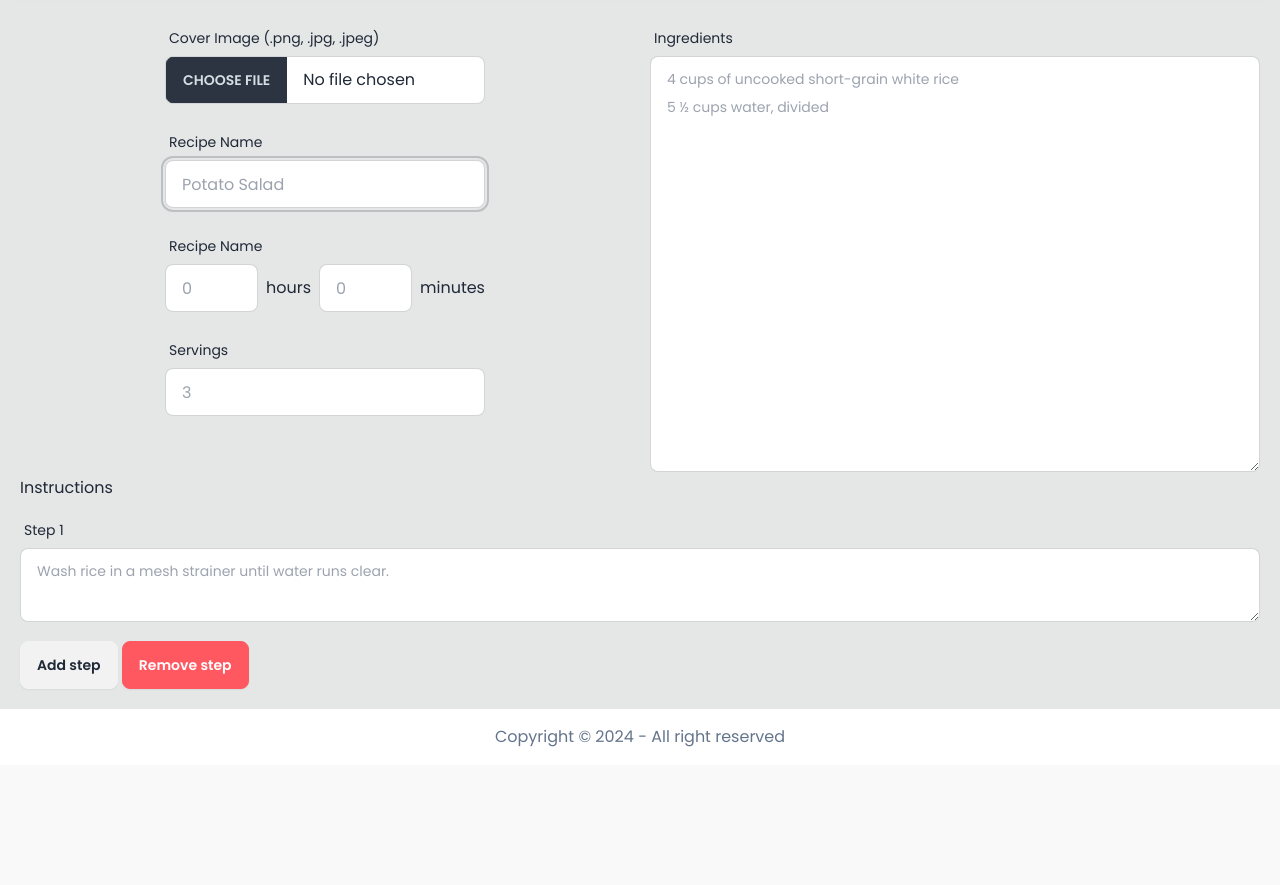
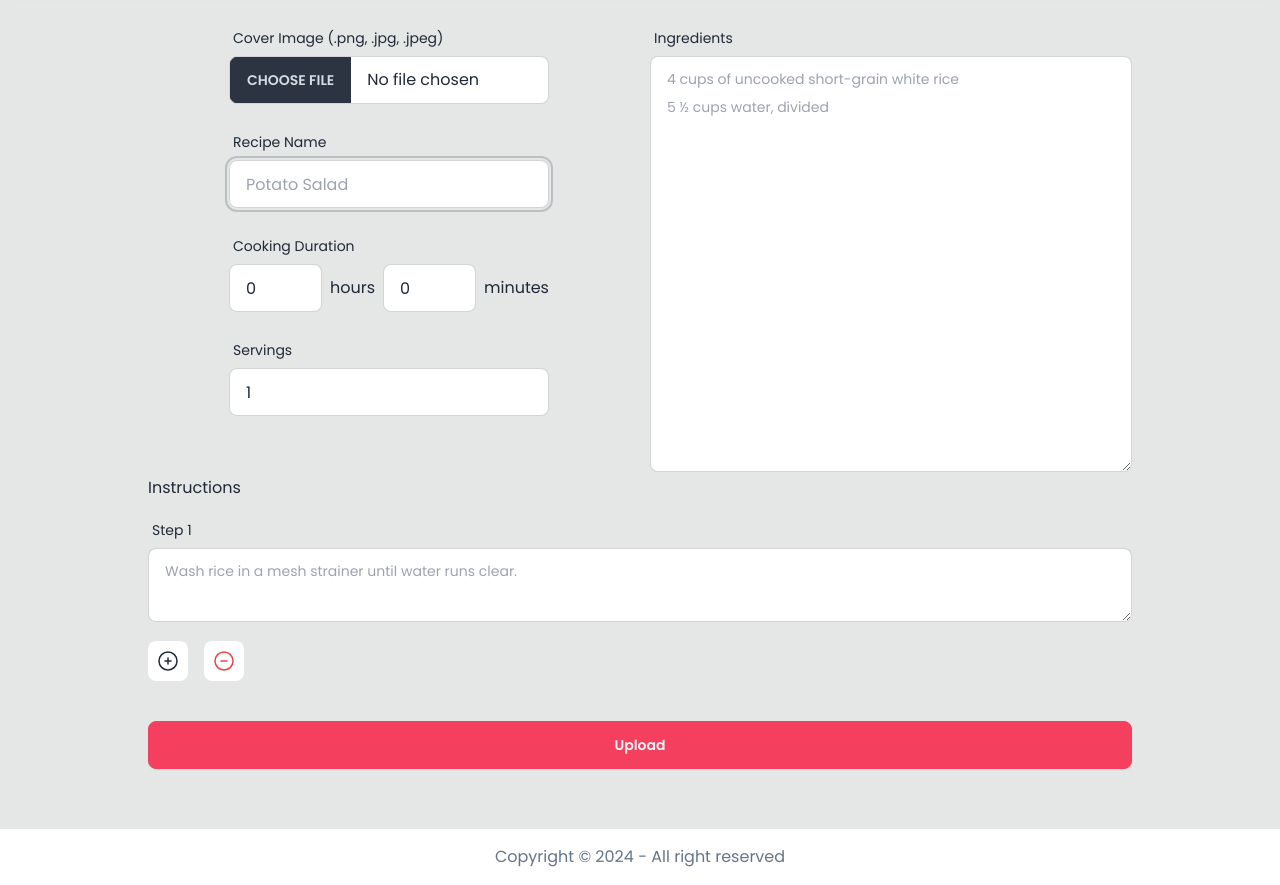
Before and after one commit to AKThu/EasyRecipe, a Flask app: page /upload in a window 1280 px wide. Shown: the part 80-965 px from the top of the page. Before the commit the page ends 827 px from the top, so only its background shows below. Run offline with Flask 3, Linux system fonts and the light colour scheme.

Commit message:
Implemented recipe upload feature

```diff
--- a/app.py
+++ b/app.py
@@ -127,6 +127,7 @@ def recipe_detail(recipe_id):
 @app.route("/upload", methods=["GET", "POST"])
 def upload():
     if request.method == "POST":
+        print(request.files, request.form)
 
         # handle image upload
         if 'image' not in request.files:
@@ -137,9 +138,58 @@ def upload():
             flash('Image not selected')
             return redirect(request.url)
 
+        # handle recipe name
+        if request.form["name"] == "":
+            flash("Required recipe name")
+            return redirect(request.url)
+
+        # handle cooking duration
+        if (request.form["hours"] == "") or (request.form["minutes"] == "") or (request.form["hours"] == "0" and request.form["minutes"] == "0"):
+            flash("Required cooking duration")
+            return redirect(request.url)
+
+        # handle servings
+        if request.form["servings"] == "" or request.form["servings"] == "0":
+            flash("Required servings amount")
+            return redirect(request.url)
+
+        # handle ingredients
+        if request.form["ingredients"] == "":
+            flash("Required a list of ingredients")
+            return redirect(request.url)
+
+        # handle cooking instruction steps
+        if request.form["step"] == "":
+            flash("Required instructions to cook")
+            return redirect(request.url)
+
+        # save image to the storage
+        save_location = ''
         if image and allowed_file(image.filename):
             filename = secure_filename(image.filename)
-            image.save(os.part.join(app.config[os.getenv('UPLOAD_FOLDER')], filename))
+            save_location = os.path.join(app.config["UPLOAD_FOLDER"], filename)
+            image.save(save_location)
+        else:
+            flash("Invalid file extension. (.png, .jpg or .jpeg files are allowed)")
+            return redirect(request.url)
+
+        print(save_location)
+
+        # create Recipe object
+        recipe = Recipe(
+            name = request.form.get("name"),
+            cook_time_in_minutes = (int(request.form["hours"]) * 60) + int(request.form["minutes"]),
+            servings = request.form.get("servings"),
+            ingredients = request.form["ingredients"].split("\r\n"),
+            instructions = request.form.getlist("step"),
+            image = save_location
+        )
+
+        db.session.add(recipe)
+        db.session.commit()
+
+        return redirect("/")
+
     else:
         return render_template("/upload.html")
 
--- a/helpers.py
+++ b/helpers.py
@@ -1,5 +1,6 @@
 from hashlib import sha256
-from os import getenv
+
+ALLOWED_EXTENSIONS = {'png', 'jpg', 'jpeg'}
 
 def error(http_status, description):
     return {
@@ -17,4 +18,4 @@ def check_password(user, password):
     return False
 
 def allowed_file(filename):
-    return '.' in filename and filename.rsplit('.', 1)[1].lower() in getenv("ALLOWED_EXTENSIONS")
+    return '.' in filename and filename.rsplit('.', 1)[1].lower() in ALLOWED_EXTENSIONS
--- a/static/css/output.css
+++ b/static/css/output.css
@@ -1583,14 +1552,6 @@ html{
 
   .btn-accent{
     --btn-color: var(--fallback-a);
-  }
-
-  .btn-neutral{
-    --btn-color: var(--fallback-n);
-  }
-
-  .btn-error{
-    --btn-color: var(--fallback-er);
   }
 }
 
@@ -1654,32 +1615,12 @@ html{
   .btn-accent{
     --btn-color: var(--a);
   }
-
-  .btn-neutral{
-    --btn-color: var(--n);
-  }
-
-  .btn-error{
-    --btn-color: var(--er);
-  }
 }
 
 .btn-accent{
   --tw-text-opacity: 1;
   color: var(--fallback-ac,oklch(var(--ac)/var(--tw-text-opacity)));
   outline-color: var(--fallback-a,oklch(var(--a)/1));
-}
-
-.btn-neutral{
-  --tw-text-opacity: 1;
-  color: var(--fallback-nc,oklch(var(--nc)/var(--tw-text-opacity)));
-  outline-color: var(--fallback-n,oklch(var(--n)/1));
-}
-
-.btn-error{
-  --tw-text-opacity: 1;
-  color: var(--fallback-erc,oklch(var(--erc)/var(--tw-text-opacity)));
-  outline-color: var(--fallback-er,oklch(var(--er)/1));
 }
 
 .btn.glass{
@@ -3018,6 +2911,11 @@ details.collapse summary::-webkit-details-marker{
   display: none;
 }
 
+.size-6{
+  width: 1.5rem;
+  height: 1.5rem;
+}
+
 .size-auto{
   width: auto;
   height: auto;
@@ -3102,24 +2968,8 @@ details.collapse summary::-webkit-details-marker{
   width: 100vw;
 }
 
-.w-auto{
-  width: auto;
-}
-
-.w-10{
-  width: 2.5rem;
-}
-
-.w-1\/2{
-  width: 50%;
-}
-
-.w-3\/4{
-  width: 75%;
-}
-
-.w-3{
-  width: 0.75rem;
+.max-w-\[1440px\]{
+  max-width: 1440px;
 }
 
 .max-w-xl{
@@ -3377,6 +3180,11 @@ details.collapse summary::-webkit-details-marker{
   color: var(--fallback-nc,oklch(var(--nc)/var(--tw-text-opacity)));
 }
 
+.text-red-500{
+  --tw-text-opacity: 1;
+  color: rgb(239 68 68 / var(--tw-text-opacity));
+}
+
 .text-rose-500{
   --tw-text-opacity: 1;
   color: rgb(244 63 94 / var(--tw-text-opacity));
@@ -3395,11 +3203,6 @@ details.collapse summary::-webkit-details-marker{
 .text-slate-500{
   --tw-text-opacity: 1;
   color: rgb(100 116 139 / var(--tw-text-opacity));
-}
-
-.text-white{
-  --tw-text-opacity: 1;
-  color: rgb(255 255 255 / var(--tw-text-opacity));
 }
 
 .shadow{
@@ -3571,6 +3367,10 @@ details.collapse summary::-webkit-details-marker{
     height: 15rem;
   }
 
+  .md\:w-1\/2{
+    width: 50%;
+  }
+
   .md\:w-80{
     width: 20rem;
   }
--- a/templates/recipe/recipe_detail.html
+++ b/templates/recipe/recipe_detail.html
@@ -6,7 +6,7 @@
 <div class="w-screen lg:w-[1024px] mx-auto p-5 mb-10">
     <div class="flex flex-col lg:flex-row items-center lg:items-start gap-10 lg:gap-5 w-full">
         <div class="w-full">
-            <img class="object-cover w-full sm:w-[400px] lg:w-[500px] h-72 lg:h-96 mx-auto rounded-lg drop-shadow-lg" src="https://www.allrecipes.com/thmb/xgXBatx9NprfI5LWZzrc4PAObyU=/750x0/filters:no_upscale():max_bytes(150000):strip_icc():format(webp)/140422-onigiri-japanese-rice-balls-ddmfs-Beauty-3x4-1-aa650c90910247d086e22c57b8402367.jpg" alt="pizza">
+            <img class="object-cover w-full sm:w-[400px] lg:w-[500px] h-72 lg:h-96 mx-auto rounded-lg drop-shadow-lg" src="{{ '../' + recipe.image }}" alt="pizza">
             <div class="mt-10 drop-shadow-lg bg-base-100 rounded-lg">
                 <div class="h-2 bg-accent"></div>
                 <div class="grid grid-rows-2 text-sm md:text-base">
--- a/templates/template.html
+++ b/templates/template.html
@@ -14,7 +14,8 @@
 <body class="bg-base-300 text-base-content min-h-screen flex flex-col font-poppins transition duration-500 selection:bg-accent selection:text-accent-content">
   <header class="sticky w-full p-2 top-0 z-50">
     <!-- Navbar -->
-    <div class="navbar bg-base-100 drop-shadow-md rounded-lg h-fit">
+    <div class="navbar h-fit drop-shadow-md rounded-lg bg-base-100">
+      <div class="w-screen max-w-[1440px] mx-auto">
         <div class="flex-1">
           <!-- Navbar Logo -->
           <a href="/" class="btn btn-ghost text-xl">Taka Recipes</a>
@@ -59,6 +60,7 @@
           {% endif %}
         </div>
       </div>
+    </div>
   </header>
 
   <main class="grow flex flex-col items-center justify-center font-poppins">
--- a/templates/upload.html
+++ b/templates/upload.html
@@ -4,15 +4,15 @@
 
 {% block main %}
 
-    <form action="/upload" class="w-full flex flex-col gap-10 p-5">
-        <div class="flex flex-row gap-5">
-            <div class="w-1/2 flex flex-col items-center">
+    <form action="/upload" method="post" enctype="multipart/form-data" class="w-screen lg:w-[1024px] mx-auto flex flex-col gap-10 p-5 mb-10">
+        <div class="flex flex-col lg:flex-row gap-5">
+            <div class="w-full md:w-1/2 flex flex-col items-center">
                 <!-- image -->
                 <label class="form-control w-full max-w-xs mb-5">
                     <div class="label">
                         <span class="label-text">Cover Image (.png, .jpg, .jpeg)</span>
                     </div>
-                    <input type="file" class="file-input file-input-bordered w-full max-w-xs" />
+                    <input name="image" type="file" autocomplete="off" class="file-input file-input-bordered w-full max-w-xs" />
                 </label>
 
                 <!-- recipe name -->
@@ -26,11 +26,11 @@
                 <!-- cook time -->
                 <label class="form-control w-full max-w-xs mb-5">
                     <div class="label">
-                        <span class="label-text">Recipe Name</span>
+                        <span class="label-text">Cooking Duration</span>
                     </div>
                     <label class="flex items-center gap-2">
-                        <input type="number" min="0" max="24" name="hours" autocomplete="off" placeholder="0" class="input input-bordered w-full max-w-xs"> hours
-                        <input type="number" min="0" max="59" name="minutes" autocomplete="off" placeholder="0" class="input input-bordered w-full max-w-xs"> minutes
+                        <input type="number" min="0" max="24" name="hours" autocomplete="off" value="0" class="input input-bordered w-full max-w-xs"> hours
+                        <input type="number" min="0" max="59" name="minutes" autocomplete="off" value="0" class="input input-bordered w-full max-w-xs"> minutes
                     </label>
                 </label>
 
@@ -39,10 +39,10 @@
                     <div class="label">
                         <span class="label-text">Servings</span>
                     </div>
-                    <input type="number" min="1" max="100" name="servings" autocomplete="off" placeholder="3" class="input input-bordered w-full max-w-xs">
+                    <input type="number" min="1" max="100" name="servings" autocomplete="off" value="1" class="input input-bordered w-full max-w-xs">
                 </label>
             </div>
-            <div class="w-1/2">
+            <div class="w-full md:w-1/2">
                 <!-- ingredients -->
                 <div class="label">
                     <span class="label-text">Ingredients</span>
@@ -53,17 +53,29 @@
         <div class="w-full">
             <!-- instructions -->
             <p>Instructions</p>
-            <div class="mt-3" id="1">
-                <div class="label">
-                    <span class="label-text group">Step 1</span>
+            <div id="instructions">
+                <div class="mt-3" id="1">
+                    <div class="label">
+                        <span class="label-text group">Step 1</span>
+                    </div>
+                    <textarea name="step" placeholder="Wash rice in a mesh strainer until water runs clear." class="textarea textarea-bordered w-full no-scrollbar"></textarea>
                 </div>
-                <textarea name="step1" placeholder="Wash rice in a mesh strainer until water runs clear." class="textarea textarea-bordered w-full no-scrollbar"></textarea>
             </div>
-            <div>
-                <button class="btn btn-primary mt-3" id="addstep">Add step</button>
-                <button class="btn btn-error text-white mt-3" id="removestep">Remove step</button>
+            <!-- + and - buttons -->
+            <div class="text-sm">
+                <button class="p-2 bg-base-100 hover:bg-base-200 text-base-content rounded-lg mt-3" id="addstep">
+                    <svg xmlns="http://www.w3.org/2000/svg" fill="none" viewBox="0 0 24 24" stroke-width="1.5" stroke="currentColor" class="size-6">
+                        <path stroke-linecap="round" stroke-linejoin="round" d="M12 9v6m3-3H9m12 0a9 9 0 1 1-18 0 9 9 0 0 1 18 0Z" />
+                    </svg>
+                </button>
+                <button class="p-2 bg-base-100 hover:bg-base-200 text-red-500 rounded-lg mt-3 ml-3" id="removestep">
+                    <svg xmlns="http://www.w3.org/2000/svg" fill="none" viewBox="0 0 24 24" stroke-width="1.5" stroke="currentColor" class="size-6">
+                        <path stroke-linecap="round" stroke-linejoin="round" d="M15 12H9m12 0a9 9 0 1 1-18 0 9 9 0 0 1 18 0Z" />
+                    </svg>
+                </button>
             </div>
         </div>
+        <button type="submit" class="btn btn-accent">Upload</button>
     </form>
 
     {% block javascript %}
@@ -86,7 +98,7 @@
                     e.preventDefault();
 
                     // first previousSibling is for the whitespace text node between the button and the step which is not visible
-                    const previousStep = e.target.parentNode.previousSibling.previousSibling;
+                    const previousStep = document.querySelector("#instructions").lastChild.previousSibling;
                     let current_step = parseInt(previousStep.id) + 1;
 
                     // create <div class="mt-3" id="{current_step}"></div>
@@ -105,10 +117,9 @@
                     // create textNode "Step {current_step}"
                     const stepText = document.createTextNode(`Step ${current_step}`);
 
-
                     // create <textarea name="step${current_step}" class="textarea textarea-bordered w-full no-scrollbar"></textarea>
                     const textareaNode = document.createElement("textarea");
-                    textareaNode.setAttribute("name", `step${current_step}`);
+                    textareaNode.setAttribute("name", 'step');
                     textareaNode.classList.add("textarea","textarea-bordered", "w-full", "no-scrollbar");
 
                     // makes the textarea grows automatically
@@ -134,7 +145,7 @@
                     e.preventDefault();
 
                     // first previousSibling is for the whitespace text node between the button and the step which is not visible
-                    const lastStep = e.target.parentNode.previousSibling.previousSibling;
+                    const lastStep = document.querySelector("#instructions").lastChild.previousSibling;
 
                     // make step 1 can't be removed
                     if (lastStep.id != '1') {
```
Also changed, not shown: other parts of static/css/output.css (+5 -170 lines), config.py (+7 -2 lines), instance/demo.db, static/images/kana_humm.png (added). Lines whose indentation alone changed are shown as unchanged.
